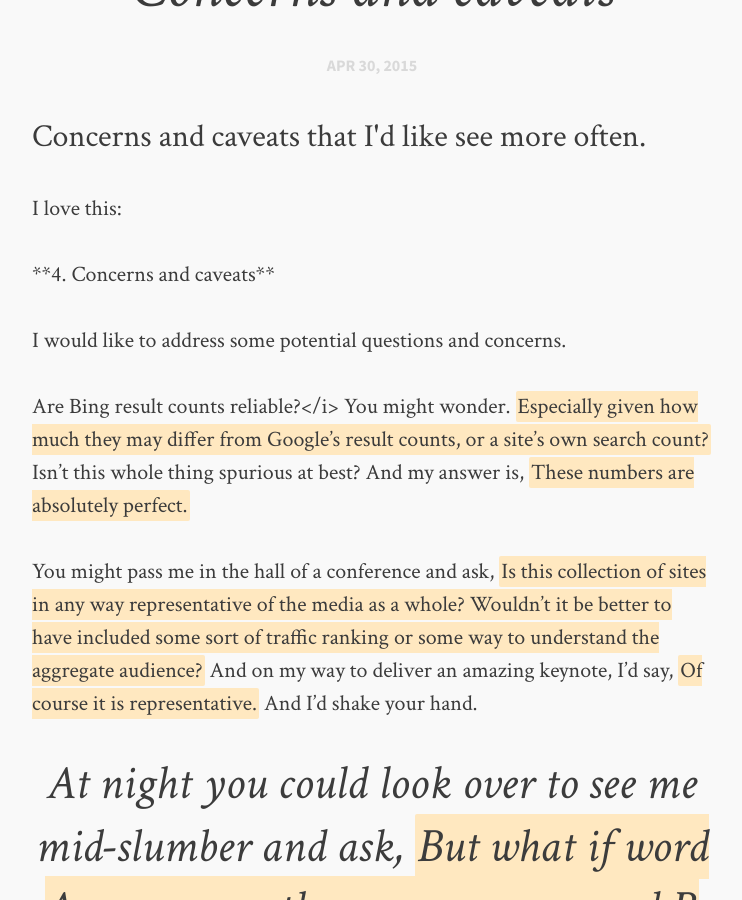
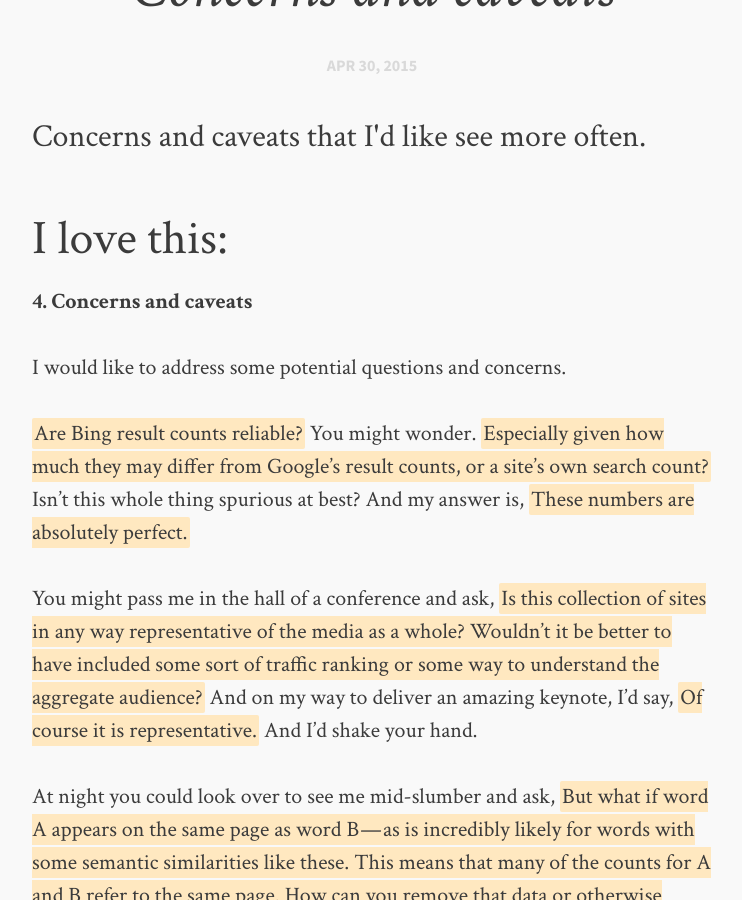
Before and after one commit to rebeccawilliams/rebeccawilliams.us, a Jekyll site: the page built from _posts/2015-04-30-Concernsandcaveats.md, in a window 1280 px wide and 900 px high, scrolled down 686 px. Shown: the whole window, without its empty margins (268-1010 px from the left). Built offline with Jekyll 4.4.1, drawn with Linux system fonts in a browser that asks for light colours; comment, search, counter and statistics services are not loaded.

Commit message:
Update 2015-04-30-Concernsandcaveats.md

```diff
--- a/_posts/2015-04-30-Concernsandcaveats.md
+++ b/_posts/2015-04-30-Concernsandcaveats.md
@@ -6,25 +6,22 @@
 date: 2015-04-30
 ---
 
-I love this:
+## I love this:
 
-<ul>
-<p>
-  **4. Concerns and caveats**
-</p><p>
-  I would like to address some potential questions and concerns.
-</p>
-</ul>
-  Are Bing result counts reliable?</i> You might wonder. *Especially given how much they may differ from Google’s result counts, or a site’s own search count?* Isn’t this whole thing spurious at best? And my answer is, *These numbers are absolutely perfect.*
+**4. Concerns and caveats**
 
-  You might pass me in the hall of a conference and ask, *Is this collection of sites in any way representative of the media as a whole? Wouldn’t it be better to have included some sort of traffic ranking or some way to understand the aggregate audience?* And on my way to deliver an amazing keynote, I’d say, *Of course it is representative.* And I’d shake your hand.
+I would like to address some potential questions and concerns.
 
->At night you could look over to see me mid-slumber and ask, *But what if word A appears on the same page as word B — as is incredibly likely for words with some semantic similarities like these. This means that many of the counts for A and B refer to the same page. How can you remove that data or otherwise account for it?* And I’d say, *Doesn’t matter, go back to bed. Night time is no time for data journalism.* And then in the morning I’d shake my head and say, “crazy dreams, huh?”
+*Are Bing result counts reliable?* You might wonder. *Especially given how much they may differ from Google’s result counts, or a site’s own search count?* Isn’t this whole thing spurious at best? And my answer is, *These numbers are absolutely perfect.*
 
->Some time in the future, hours before dawn, you may be walking near a river and look across and see the bright glint of my smile and the occult glow of my eyes, and call to me, *“Are these actually meaningful search terms? There’s so much ambiguity and euphemism in the world. It seems as if this data could be interpreted so many ways.”* And I would call back, above the sound of the river across the rocks, *“No, these terms are perfectly chosen and language is never ambiguous.”* Then I would dip my hand into the water, pull it out, wait a second, and dip it back in. *“You see,”* I’d say, *“I just dipped my hand into the same river twice. The words are unchanging, like the water in this river.”*
+You might pass me in the hall of a conference and ask, *Is this collection of sites in any way representative of the media as a whole? Wouldn’t it be better to have included some sort of traffic ranking or some way to understand the aggregate audience?* And on my way to deliver an amazing keynote, I’d say, *Of course it is representative.* And I’d shake your hand.
 
->We might meet again, thirty years after we last parted, and in the flood of memories you might ask, *“Assuming the data is in any way meaningful, aren’t some of the result counts too low to be meaningful?”* And I would put my hands on your shoulders and say, *“Every sample size is meaningful.”*
+At night you could look over to see me mid-slumber and ask, *But what if word A appears on the same page as word B — as is incredibly likely for words with some semantic similarities like these. This means that many of the counts for A and B refer to the same page. How can you remove that data or otherwise account for it?* And I’d say, *Doesn’t matter, go back to bed. Night time is no time for data journalism.* And then in the morning I’d shake my head and say, “crazy dreams, huh?”
 
->In the far future, you might attend my wake. *He did important work*, you will think. *His comparison of sexualized terms on websites changed America. But given that the results from Bing are not always consistent, even from search to search — given that, very briefly, during his analysis, the Bing results for the New Yorker seemed to drastically favor cunnilingus — and yet a further search revealed that, no, the* New Yorker *was most safely in the camp of fellatio — given all of that, could this entire project have been an amusing folly instead of true science?* I will hear your thoughts because my cyber-thought-radio is still plugged in, by an oversight of the mortician, and the nanobots that make up most of my blood will be aroused by your suspicions, animating my body and stimulating my jaw to utter the final phrase of my existence: *“All. Data. Perfect.”*
+Some time in the future, hours before dawn, you may be walking near a river and look across and see the bright glint of my smile and the occult glow of my eyes, and call to me, *“Are these actually meaningful search terms? There’s so much ambiguity and euphemism in the world. It seems as if this data could be interpreted so many ways.”* And I would call back, above the sound of the river across the rocks, *“No, these terms are perfectly chosen and language is never ambiguous.”* Then I would dip my hand into the water, pull it out, wait a second, and dip it back in. *“You see,”* I’d say, *“I just dipped my hand into the same river twice. The words are unchanging, like the water in this river.”*
 
-From [*"The Media Industry Prefers Penis"* by Paul Ford](https://medium.com/message/the-words-the-media-industry-prefers-5d33e5b021e0)
+We might meet again, thirty years after we last parted, and in the flood of memories you might ask, *“Assuming the data is in any way meaningful, aren’t some of the result counts too low to be meaningful?”* And I would put my hands on your shoulders and say, *“Every sample size is meaningful.”*
+
+In the far future, you might attend my wake. *He did important work*, you will think. *His comparison of sexualized terms on websites changed America. But given that the results from Bing are not always consistent, even from search to search — given that, very briefly, during his analysis, the Bing results for the New Yorker seemed to drastically favor cunnilingus — and yet a further search revealed that, no, the* New Yorker *was most safely in the camp of fellatio — given all of that, could this entire project have been an amusing folly instead of true science?* I will hear your thoughts because my cyber-thought-radio is still plugged in, by an oversight of the mortician, and the nanobots that make up most of my blood will be aroused by your suspicions, animating my body and stimulating my jaw to utter the final phrase of my existence: *“All. Data. Perfect.”*
+
+## From [*"The Media Industry Prefers Penis"* by Paul Ford](https://medium.com/message/the-words-the-media-industry-prefers-5d33e5b021e0)
```
